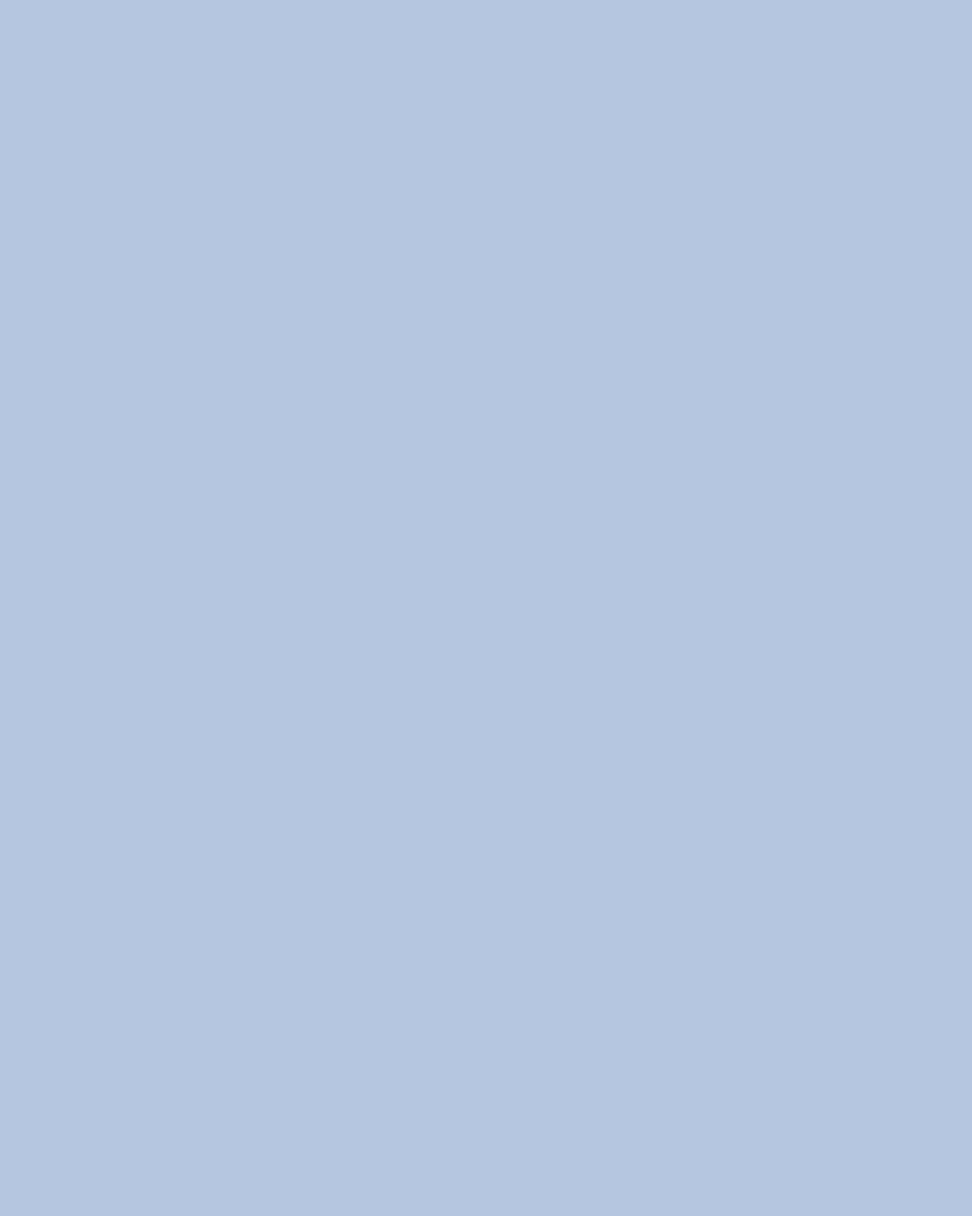
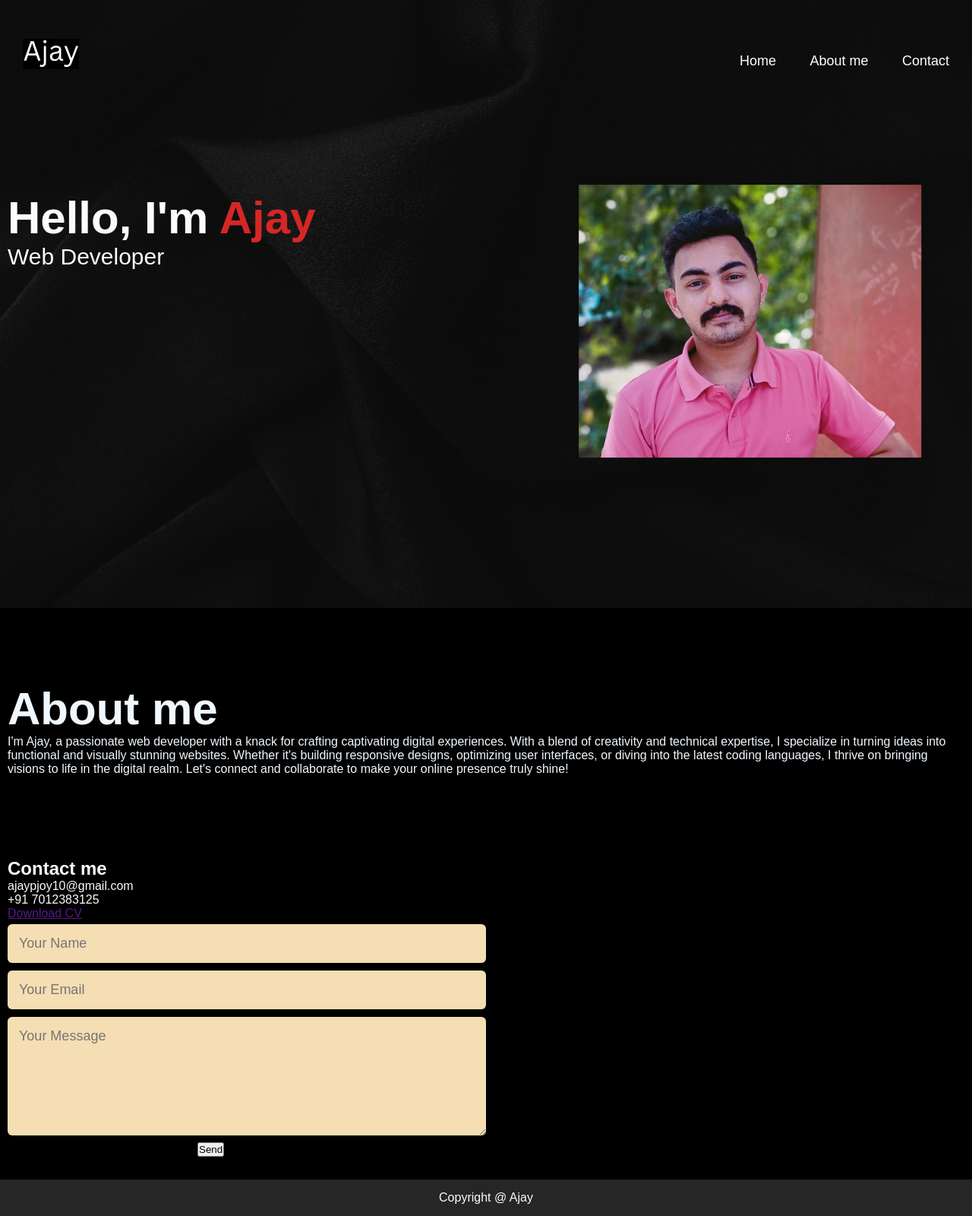
Before and after one commit to Ajay-joy/Portfolio, a plain HTML site: page index.html in a window 1280 px wide. Shown: the whole page at 76% size. Before the commit the page ends 800 px from the top, so only its background shows below. Drawn offline with Linux system fonts and the light colour scheme.

Commit message:
prtfolio done

```diff
--- a/index.html
+++ b/index.html
@@ -1,21 +1,113 @@
 <!DOCTYPE html>
-
-<html
-
-lang="en">
+<html lang="en">
 
 <head>
-    <meta
-
-charset="UTF-8">
-    <meta
-
-name="viewport"
-
-content="width=device-width, initial-scale=1.0">
-    <title>Portfolio</title>
+    <meta charset="UTF-8">
+    <meta name="viewport" content="width=device-width, initial-scale=1.0">
+    <title>Personal website</title>
+    <link rel="stylesheet" href="style.css">
 </head>
 
-    <body style="background-color: #B5C6E0;">
+<body>
+    <div id="header">
+        <div class="container">
+            <nav>
+                <img src="images/logo.png" class="logo">
+                <ul id="sidemenu">
+                    <li><a href="#header">Home</a></li>
+                    <li><a href="#about">About me</a></li>
+                    <li><a href="#contact">Contact</a></li>
+                    <i class="fas fa-times" onclick="closemenu()"></i>
+                </ul>
+                <i class="fas fa-bars" onclick="openmenu()"></i>
+            </nav>
+            <div class="header-text">
+                <h1>Hello, I'm <span>Ajay</span></h1>
+                <p>Web Developer</p>
+            </div>
+        </div>
+    </div>
+
+    <div id="About">
+        <div class="container">
+            <div class="row">
+                <!--
+            <div class="About-col-1">
+                <img src="images/background.jpeg">
+        </div>
+        -->
+                <div class="About-col-2"></div>
+                <h1 class="sub-title">About me</h1>
+                <p>
+                    I'm Ajay, a passionate web developer with a knack for crafting captivating digital experiences. With
+                    a blend of creativity and technical expertise, I specialize in turning ideas into functional and
+                    visually stunning websites. Whether it's building responsive designs, optimizing user interfaces, or
+                    diving into the latest coding languages, I thrive on bringing visions to life in the digital realm.
+                    Let's connect and collaborate to make your online presence truly shine!
+                </p>
+            </div>
+        </div>
+    </div>
+
+    <div id="contact">
+        <div class="container">
+            <div class="row">
+                <div class="contact-left">
+                    <h2 class="contact-form">Contact me</h2>
+                    <p>ajaypjoy10@gmail.com</p>
+                    <p>+91 7012383125</p>
+                    <div class="social-icons">
+                        <a href=""><i class="fab fa-github"></i></a>
+                        <a href=""><i class="fab fa-discord"></i></a>
+                        <a href=""><i class="fab fa-instagram"></i></a>
+                        <a href=""><i class="fa-brands fa-x-twitter"></i></a>
+                    </div>
+                    <a href="" download class="button1">Download CV</a>
+                </div>
+
+                <div class="contact-right">
+                    <form name="submit-to-google-sheet">
+                        <input type="text" name="Name" placeholder="Your Name" required>
+                        <input type="email" name="email" placeholder="Your Email" required>
+                        <textarea name="Message" rows="6" placeholder="Your Message"></textarea><br>
+                        <button type="submit" class="Send">Send</button>
+                    </form>
+
+                </div>
+            </div>
+        </div>
+        <div class="copyright">
+            <p>Copyright @ Ajay</p>
+        </div>
+    </div>
+
+
+    <script>
+        var sidemenu = document.getElementById(sidemenu);
+        function openmenu() {
+            sidemenu.style.right = "0"
+        }
+        function closemenu() {
+            sidemenu.style.right = "-200px"
+    </script>
+
+    <script>
+            const scriptURL = 'https://script.google.com/macros/s/AKfycbw5s833eKLBte94pBhW-KjIiuTp3NYYHDPp_DHSEZuvCGyxJmkR0iLMeYsPibsL131Z/exec'
+            const form = document.forms['submit-to-google-sheet']
+
+            form.addEventListener('submit', e => {
+                e.preventDefault()
+                fetch(scriptURL, { method: 'POST', body: new FormData(form) })
+
+                    .then(response => {
+                        form.reset()
+                    })
+
+                    .catch(error => console.error('Error!', error.message))
+            })
+    </script>
+
+
 </body>
+
 </html>
--- /dev/null
+++ b/style.css
@@ -0,0 +1,213 @@
+* {
+    margin: 0;
+    padding: 0;
+    font-family: 'Poppins', sans-serif;
+    box-sizing: border-box;
+}
+
+html {
+    scroll-behavior: smooth;
+}
+
+body {
+    background-color: black;
+    color: snow;
+}
+
+#header {
+    width: 100%;
+    height: 100vh;
+    background-image: url(images/backgroundwithphoto.png);
+    background-size: cover;
+    background-position: center;
+}
+
+.container {
+    padding: 10px 10px;
+}
+
+nav {
+    display: flex;
+    align-items: center;
+    justify-content: space-between;
+    flex-wrap: wrap;
+}
+
+.logo {
+    width: 140px;
+}
+
+nav ul li {
+    display: inline-block;
+    list-style: none;
+    margin: 10px 20px;
+}
+
+nav ul li a {
+    color: white;
+    text-decoration: none;
+    font-size: 18px;
+    position: relative;
+}
+
+nav ul li a::after {
+    content: '';
+    width: 0;
+    height: 3px;
+    background: blue;
+    position: absolute;
+    left: 0;
+    bottom: -6px;
+    transition: 0.3s;
+}
+
+nav ul li a:hover::after {
+    width: 100px;
+}
+
+.header-text {
+    margin-top: 20%;
+    font-size: 30px;
+}
+
+.header-text h1 {
+    font-size: 60px;
+    margin-top: -150px;
+}
+
+.header-text h1 span {
+    color: #d62626;
+}
+
+#About {
+    padding: 88px 0;
+    color: aliceblue;
+}
+
+.sub-title {
+    font-size: 60px;
+    font-weight: 600;
+    color: aliceblue;
+
+}
+
+.contact-left {
+    flex-basis: 35%;
+}
+
+.contact-right {
+    flex-basis: 60%;
+}
+
+.contact-top p {
+    margin-top: 30px;
+}
+
+.button1 {
+    display: inline-block;
+}
+
+.contact-right form {
+    width: 100%;
+}
+
+form input,
+form textarea {
+    width: 50%;
+    border: 0;
+    outline: none;
+    background: wheat;
+    padding: 15px;
+    margin: 5px 0;
+    color: rgb(0, 0, 0);
+    font-size: 18px;
+    border-radius: 6px;
+}
+
+.Send {
+    margin-left: 250px;
+}
+
+.copyright {
+    width: 100%;
+    text-align: center;
+    padding: 15px 0;
+    background: #262626;
+    font-weight: 300;
+    margin-top: 20px;
+}
+
+/* mobile view */
+
+nav .fas {
+    display: none;
+}
+
+
+
+@media only screen and (max-width:600px) {
+    #header {
+        background-image: url(images/profilepic.jpeg);
+    }
+
+    .header-text {
+        margin-top: 100%;
+        font-size: 16px;
+    }
+
+    .header-text h1 {
+        font-size: 30px;
+    }
+
+    nav .fas {
+        display: block;
+        font-size: 25px;
+    }
+
+    nav ul {
+        background: red;
+        position: fixed;
+        top: 0;
+        right: -200px;
+        width: 200px;
+        height: 100vh;
+        padding-top: 50px;
+        z-index: 2;
+        transition: right 0.5s;
+    }
+
+    nav ul li {
+        display: block;
+        margin: 25px;
+    }
+
+    nav ul .fas {
+        position: absolute;
+        top: 25px;
+        left: 25px;
+        cursor: pointer;
+    }
+
+    .sub-title {
+        font-size: 40px;
+    }
+
+    .About-col-2 {
+        font-size: 14px;
+    }
+
+    .contact-right,
+    .contact-left {
+        flex-basis: 100%;
+    }
+
+    .copyright {
+        font-size: 14px;
+    }
+}
+
+#msg {
+    color: darkseagreen;
+    margin-top: 10px;
+    display: block;
+}
```
Also changed, not shown: images/Black and White Simple Elegant Creative Design Portfolio Presentation.png (added), images/background.jpeg (added), images/backgroundwithphoto.png (added), images/logo.png (added), 1 other file.
